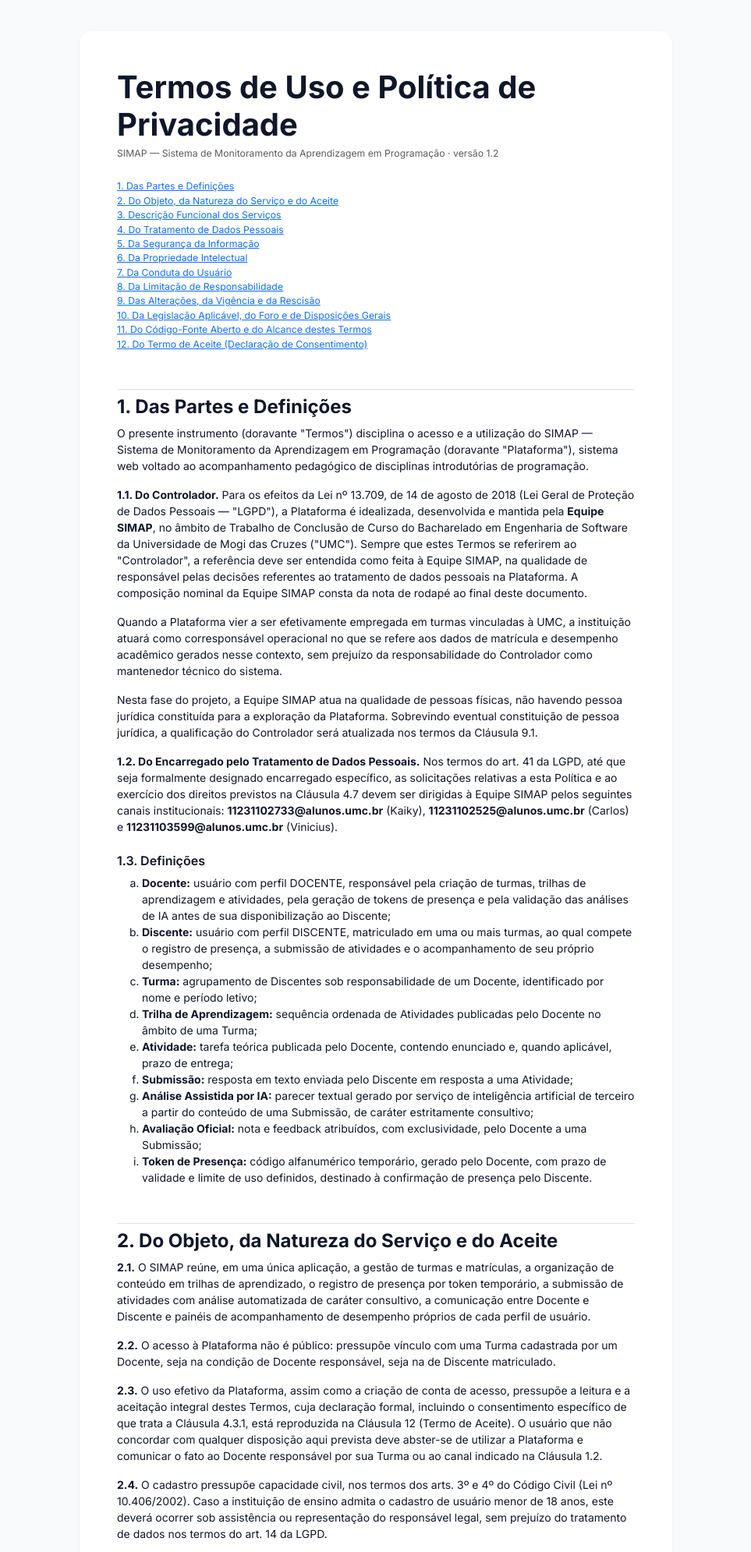
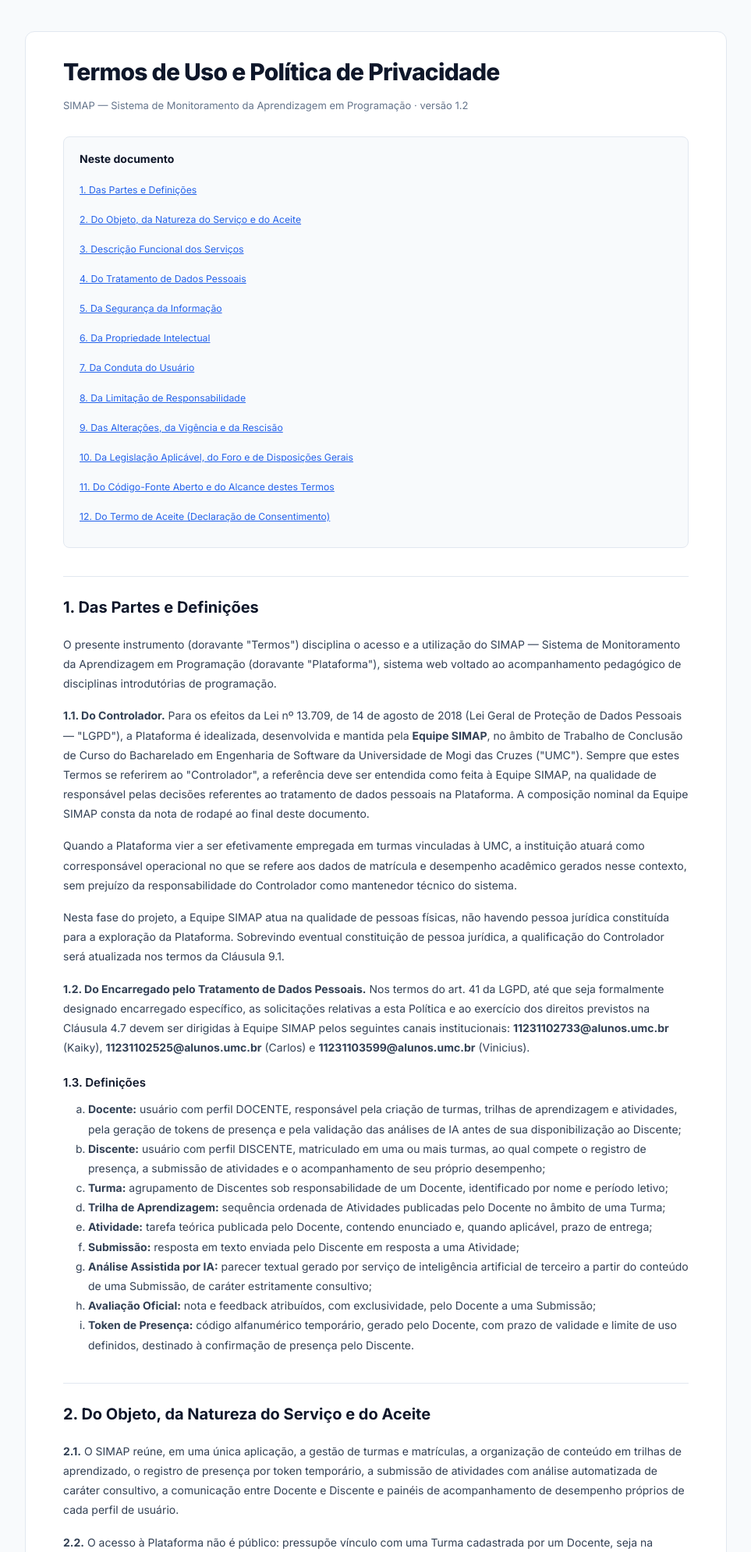
Before and after one commit to KroquevichySena/SIMAP, a Django app: page /contas/termos-de-uso/ in a window 1280 px wide. Shown: the top 1991 px of the page at 78% size, without its empty margins (158-1121 px from the left). Run offline with Django 5.2, Linux system fonts and the light colour scheme.

Commit message:
style: padroniza leitura dos termos de uso

```diff
--- a/static/css/simap.css
+++ b/static/css/simap.css
@@ -1218,6 +1218,71 @@ body.simap-app {
     overflow-wrap: anywhere;
 }
 
+.simap-termos {
+    flex-shrink: 0;
+    width: 100%;
+    max-width: 900px;
+    margin-inline: auto;
+    padding: 32px clamp(20px, 4vw, 48px);
+    color: #334155;
+    font-size: 14px;
+    line-height: 1.8;
+    overflow-wrap: anywhere;
+}
+
+.simap-termos h1 {
+    margin: 0;
+    color: var(--foreground);
+    font-size: clamp(24px, 4vw, 30px);
+    font-weight: 800;
+    line-height: 1.3;
+    letter-spacing: -.025em;
+}
+
+.simap-termos-versao {
+    margin: 12px 0 28px;
+    color: var(--muted);
+    font-size: 13px;
+}
+
+.simap-termos-indice {
+    padding: 20px;
+    border: 1px solid var(--border);
+    border-radius: 8px;
+    background-color: var(--background);
+}
+
+.simap-termos-indice h2 {
+    margin: 0 0 12px;
+    color: var(--foreground);
+    font-size: 14px;
+    font-weight: 700;
+}
+
+.simap-termos-indice a {
+    display: block;
+    padding-block: 8px;
+    color: var(--primary);
+}
+
+.simap-termos-clausula {
+    margin: 36px 0 20px;
+    padding-top: 24px;
+    border-top: 1px solid var(--border);
+    color: var(--foreground);
+    font-size: 20px;
+    font-weight: 700;
+    line-height: 1.5;
+    scroll-margin-top: 24px;
+}
+
+.simap-termos-subtitulo {
+    margin: 24px 0 12px;
+    color: var(--foreground);
+    font-size: 15px;
+    font-weight: 600;
+}
+
 .simap-auditoria-filtros {
     display: grid;
     grid-template-columns: repeat(3, minmax(0, 1fr));
--- a/usuarios/templates/usuarios/termos_de_uso.html
+++ b/usuarios/templates/usuarios/termos_de_uso.html
@@ -3,12 +3,13 @@
 {% block title %}Termos de Uso - SIMAP{% endblock %}
 
 {% block content %}
-<div class="bg-white rounded-4 shadow-sm p-4 p-md-5" style="max-width: 760px; width: 100%;">
+<article class="simap-cartao simap-termos" aria-labelledby="titulo-termos">
 
-    <h1 class="fw-bold mb-1">Termos de Uso e Política de Privacidade</h1>
-    <p class="text-muted small mb-4">SIMAP — Sistema de Monitoramento da Aprendizagem em Programação · versão {{ versao_atual }}</p>
+    <h1 id="titulo-termos">Termos de Uso e Política de Privacidade</h1>
+    <p class="simap-termos-versao">SIMAP — Sistema de Monitoramento da Aprendizagem em Programação · versão {{ versao_atual }}</p>
 
-    <nav class="mb-5">
+    <nav class="simap-termos-indice" aria-label="Índice dos termos">
+        <h2>Neste documento</h2>
         <ul class="list-unstyled small mb-0">
             <li><a href="#clausula-1">1. Das Partes e Definições</a></li>
             <li><a href="#clausula-2">2. Do Objeto, da Natureza do Serviço e do Aceite</a></li>
@@ -25,7 +26,7 @@
         </ul>
     </nav>
 
-    <h2 id="clausula-1" class="h4 fw-bold mt-5 pt-2 border-top">1. Das Partes e Definições</h2>
+    <h2 id="clausula-1" class="simap-termos-clausula">1. Das Partes e Definições</h2>
 
     <p>O presente instrumento (doravante "Termos") disciplina o acesso e a utilização do SIMAP —
         Sistema de Monitoramento da Aprendizagem em Programação (doravante "Plataforma"), sistema web
@@ -56,7 +57,7 @@
         <strong>11231102525@alunos.umc.br</strong> (Carlos) e
         <strong>11231103599@alunos.umc.br</strong> (Vinicius).</p>
 
-    <h3 class="h6 fw-semibold mt-4">1.3. Definições</h3>
+    <h3 class="simap-termos-subtitulo">1.3. Definições</h3>
     <ol type="a">
         <li><strong>Docente:</strong> usuário com perfil DOCENTE, responsável pela criação de turmas,
             trilhas de aprendizagem e atividades, pela geração de tokens de presença e pela validação
@@ -82,7 +83,7 @@
             Discente.</li>
     </ol>
 
-    <h2 id="clausula-2" class="h4 fw-bold mt-5 pt-2 border-top">2. Do Objeto, da Natureza do Serviço e do Aceite</h2>
+    <h2 id="clausula-2" class="simap-termos-clausula">2. Do Objeto, da Natureza do Serviço e do Aceite</h2>
 
     <p><strong>2.1.</strong> O SIMAP reúne, em uma única aplicação, a gestão de turmas e matrículas, a
         organização de conteúdo em trilhas de aprendizado, o registro de presença por token temporário,
@@ -106,34 +107,34 @@
         menor de 18 anos, este deverá ocorrer sob assistência ou representação do responsável legal, sem
         prejuízo do tratamento de dados nos termos do art. 14 da LGPD.</p>
 
-    <h2 id="clausula-3" class="h4 fw-bold mt-5 pt-2 border-top">3. Descrição Funcional dos Serviços</h2>
+    <h2 id="clausula-3" class="simap-termos-clausula">3. Descrição Funcional dos Serviços</h2>
 
-    <h3 class="h6 fw-semibold mt-4">3.1. Autenticação e perfis de acesso</h3>
+    <h3 class="simap-termos-subtitulo">3.1. Autenticação e perfis de acesso</h3>
     <p>O acesso é individual e nominal, mediante credenciais próprias, com controle segmentado por
         perfil: funcionalidades exclusivas de um perfil permanecem bloqueadas ao outro no nível de
         aplicação. As senhas são armazenadas exclusivamente sob a forma de hash com salt (PBKDF2), em
         nenhuma hipótese em texto plano, e as ações relevantes praticadas pelos usuários são registradas
         em log de auditoria.</p>
 
-    <h3 class="h6 fw-semibold mt-4">3.2. Gestão de turmas e matrículas</h3>
+    <h3 class="simap-termos-subtitulo">3.2. Gestão de turmas e matrículas</h3>
     <p>Ao Docente compete criar e administrar Turmas e nelas matricular Discentes, com status ativo ou
         inativo. Ao Discente é facultado o acesso somente às Trilhas e Atividades das Turmas em que
         estiver efetivamente matriculado.</p>
 
-    <h3 class="h6 fw-semibold mt-4">3.3. Trilhas de aprendizado e atividades</h3>
+    <h3 class="simap-termos-subtitulo">3.3. Trilhas de aprendizado e atividades</h3>
     <p>O conteúdo pedagógico organiza-se em Trilhas de Aprendizagem, compostas por Atividades teóricas
         com enunciado, ordem de exibição e prazo opcional de entrega. Não integra esta primeira versão
         do sistema a execução ou a correção automática de código submetido: atividades do tipo "prática"
         permanecem reservadas a versões futuras, condicionadas à disponibilização de ambiente de
         execução isolado (sandbox).</p>
 
-    <h3 class="h6 fw-semibold mt-4">3.4. Registro de presença por token temporário</h3>
+    <h3 class="simap-termos-subtitulo">3.4. Registro de presença por token temporário</h3>
     <p>Para cada aula, o Docente gera um Token de Presença com prazo de validade e limite de uso
         previamente definidos. O Discente confirma sua presença informando o token dentro do período de
         validade, sendo recusadas as tentativas realizadas com token expirado ou já esgotado. A cada
         Turma e a cada aula corresponde um único registro de presença por Discente.</p>
 
-    <h3 class="h6 fw-semibold mt-4">3.5. Submissão de atividades e Análise Assistida por Inteligência Artificial</h3>
+    <h3 class="simap-termos-subtitulo">3.5. Submissão de atividades e Análise Assistida por Inteligência Artificial</h3>
     <p>Recebida a Submissão do Discente, esta pode ser processada por serviço externo de inteligência
         artificial (Google Gemini), que retorna parecer com resumo e pontos de atenção sobre o conteúdo
         enviado. <strong>Esse parecer tem natureza estritamente consultiva e formativa: não equivale a
@@ -143,33 +144,33 @@
         Avaliação Oficial. A eventual indisponibilidade do serviço de inteligência artificial é
         registrada em log, sem prejuízo do regular registro da Submissão.</p>
 
-    <h3 class="h6 fw-semibold mt-4">3.6. Comunicação e notificações</h3>
+    <h3 class="simap-termos-subtitulo">3.6. Comunicação e notificações</h3>
     <p>O Docente pode publicar avisos e comentários vinculados às atividades da Turma. Notificações de
         caráter transacional, tais como a disponibilização de novo feedback ou o alerta ao Docente sobre
         Discentes em situação de atenção, podem ser enviadas por correio eletrônico por meio do serviço
         externo Mailgun, sempre com finalidade estritamente pedagógica e operacional, nunca
         publicitária.</p>
 
-    <h3 class="h6 fw-semibold mt-4">3.7. Painéis de desempenho</h3>
+    <h3 class="simap-termos-subtitulo">3.7. Painéis de desempenho</h3>
     <p>O Docente dispõe de indicadores agregados da Turma quanto a frequência, entregas e progressão,
         com destaque para os Discentes em situação de atenção conforme limite configurável. Ao Discente
         é facultado exclusivamente o painel individual restrito a seus próprios dados, sem acesso a
         informações de desempenho de terceiros.</p>
 
-    <h3 class="h6 fw-semibold mt-4">3.8. Limites desta primeira versão</h3>
+    <h3 class="simap-termos-subtitulo">3.8. Limites desta primeira versão</h3>
     <p>Não integram esta versão do SIMAP a execução ou a correção automática de código submetido, o
         aplicativo móvel nativo, a integração com sistemas acadêmicos institucionais, tampouco o suporte
         a múltiplas linguagens de programação além do texto livre da Submissão. A ausência dessas
         funcionalidades corresponde a escopo deliberadamente delimitado pelo Controlador, não
         configurando vício de serviço.</p>
 
-    <h2 id="clausula-4" class="h4 fw-bold mt-5 pt-2 border-top">4. Do Tratamento de Dados Pessoais</h2>
+    <h2 id="clausula-4" class="simap-termos-clausula">4. Do Tratamento de Dados Pessoais</h2>
 
     <p>O Controlador trata dados pessoais dos usuários da Plataforma nos limites e para as finalidades
         descritos nesta Cláusula, em conformidade com a LGPD e, no que couber, com a Lei nº 12.965/2014
         (Marco Civil da Internet).</p>
 
-    <h3 class="h6 fw-semibold mt-4">4.1. Dados pessoais tratados</h3>
+    <h3 class="simap-termos-subtitulo">4.1. Dados pessoais tratados</h3>
     <p>São tratadas, exclusivamente, as seguintes categorias de dados, coletadas diretamente do titular
         ou geradas pelo uso da Plataforma:</p>
     <ol type="a">
@@ -193,7 +194,7 @@
         que não insira dados dessa natureza em campos de texto livre da Plataforma, a exemplo do corpo
         de uma Submissão.</p>
 
-    <h3 class="h6 fw-semibold mt-4">4.2. Finalidades</h3>
+    <h3 class="simap-termos-subtitulo">4.2. Finalidades</h3>
     <p>Os dados referidos na Cláusula 4.1 são tratados unicamente para: (i) viabilizar o acesso
         autenticado e segmentado por perfil; (ii) administrar turmas, matrículas e trilhas de
         aprendizado; (iii) registrar e comprovar a presença em aula; (iv) processar submissões, gerar
@@ -202,7 +203,7 @@
         identificar precocemente dificuldades de aprendizagem; e (vii) preservar registros de auditoria
         e de segurança da Plataforma.</p>
 
-    <h3 class="h6 fw-semibold mt-4">4.3. Bases legais</h3>
+    <h3 class="simap-termos-subtitulo">4.3. Bases legais</h3>
     <p>O tratamento necessário ao funcionamento pedagógico da Plataforma — autenticação, gestão de
         turmas e matrículas, registro de frequência, comunicação entre Docente e Discente e manutenção
         de registros de auditoria — funda-se na execução de procedimento preliminar e na execução do
@@ -218,7 +219,7 @@
         canal indicado na Cláusula 1.2, sem prejuízo da licitude do tratamento realizado anteriormente à
         revogação.</p>
 
-    <h3 class="h6 fw-semibold mt-4">4.4. Compartilhamento com terceiros</h3>
+    <h3 class="simap-termos-subtitulo">4.4. Compartilhamento com terceiros</h3>
     <p>Para viabilizar funcionalidades específicas, o Controlador compartilha dados pessoais, na estrita
         medida necessária, com os seguintes operadores:</p>
     <ol type="a">
@@ -232,7 +233,7 @@
     <p>O Controlador não vende, não aluga e não compartilha dados pessoais com terceiros para fins de
         publicidade, prospecção comercial ou qualquer finalidade estranha às previstas nestes Termos.</p>
 
-    <h3 class="h6 fw-semibold mt-4">4.5. Transferência internacional de dados</h3>
+    <h3 class="simap-termos-subtitulo">4.5. Transferência internacional de dados</h3>
     <p>Os operadores referidos na Cláusula 4.4 processam dados em infraestrutura situada, ao menos em
         parte, fora do território nacional. Quanto ao envio de conteúdo ao Google Gemini, a
         transferência encontra fundamento no consentimento específico do titular, colhido na Cláusula
@@ -242,7 +243,7 @@
         em maior escala, os instrumentos contratuais adicionais previstos no art. 33 da LGPD perante os
         referidos operadores.</p>
 
-    <h3 class="h6 fw-semibold mt-4">4.6. Retenção e eliminação</h3>
+    <h3 class="simap-termos-subtitulo">4.6. Retenção e eliminação</h3>
     <p>Os dados de desempenho, frequência e submissão são conservados enquanto perdurar o vínculo do
         usuário com a respectiva Turma. Extinto esse vínculo — encerramento do período letivo ou
         inativação da matrícula —, os dados poderão ser retidos pelo prazo adicional estritamente
@@ -256,7 +257,7 @@
         ser alterados nem excluídos individualmente, e seu acesso é restrito à coordenação da
         Plataforma, exclusivamente para fins de segurança e apuração de incidentes.</p>
 
-    <h3 class="h6 fw-semibold mt-4">4.7. Direitos do titular</h3>
+    <h3 class="simap-termos-subtitulo">4.7. Direitos do titular</h3>
     <p>Nos termos do art. 18 da LGPD, o titular pode, mediante solicitação ao canal indicado na Cláusula
         1.2, exercer gratuitamente e a qualquer tempo os direitos de:</p>
     <ol type="a">
@@ -278,7 +279,7 @@
     <p>O acesso aos dados de desempenho permanece restrito ao próprio titular e ao Docente responsável
         pela respectiva Turma, em observância ao princípio da minimização (art. 6º, III, da LGPD).</p>
 
-    <h2 id="clausula-5" class="h4 fw-bold mt-5 pt-2 border-top">5. Da Segurança da Informação</h2>
+    <h2 id="clausula-5" class="simap-termos-clausula">5. Da Segurança da Informação</h2>
 
     <p>Em atenção ao art. 46 da LGPD, o Controlador adota as seguintes medidas técnicas e
         administrativas:</p>
@@ -304,7 +305,7 @@
         relevante aos titulares, o Controlador comunicará o fato à Autoridade Nacional de Proteção de
         Dados (ANPD) e aos titulares afetados, nos termos do art. 48 da LGPD.</p>
 
-    <h2 id="clausula-6" class="h4 fw-bold mt-5 pt-2 border-top">6. Da Propriedade Intelectual</h2>
+    <h2 id="clausula-6" class="simap-termos-clausula">6. Da Propriedade Intelectual</h2>
 
     <p><strong>6.1.</strong> O conteúdo pedagógico publicado por um Docente — trilhas, enunciados de
         atividades e avisos — permanece de titularidade do respectivo Docente e/ou da instituição de
@@ -322,7 +323,7 @@
         comercial sem autorização expressa. O código-fonte da Plataforma, distintamente, é distribuído
         sob licença de software livre, nos termos e limites tratados na Cláusula 11.</p>
 
-    <h2 id="clausula-7" class="h4 fw-bold mt-5 pt-2 border-top">7. Da Conduta do Usuário</h2>
+    <h2 id="clausula-7" class="simap-termos-clausula">7. Da Conduta do Usuário</h2>
 
     <p>Ao utilizar o SIMAP, o usuário obriga-se a:</p>
     <ol type="a">
@@ -342,7 +343,7 @@
     <p>O descumprimento destas obrigações autoriza o Controlador a suspender ou cancelar o acesso do
         usuário infrator, sem prejuízo das medidas legais cabíveis.</p>
 
-    <h2 id="clausula-8" class="h4 fw-bold mt-5 pt-2 border-top">8. Da Limitação de Responsabilidade</h2>
+    <h2 id="clausula-8" class="simap-termos-clausula">8. Da Limitação de Responsabilidade</h2>
 
     <p><strong>8.1.</strong> A Análise Assistida por IA é produzida por modelo de linguagem operado por
         terceiro e pode conter imprecisões, omissões ou interpretações equivocadas quanto ao conteúdo
@@ -359,7 +360,7 @@
         poderá ficar temporariamente indisponível para manutenção, atualização ou em razão de motivo de
         força maior, sem que disso decorra direito a indenização.</p>
 
-    <h2 id="clausula-9" class="h4 fw-bold mt-5 pt-2 border-top">9. Das Alterações, da Vigência e da Rescisão</h2>
+    <h2 id="clausula-9" class="simap-termos-clausula">9. Das Alterações, da Vigência e da Rescisão</h2>
 
     <p><strong>9.1.</strong> Estes Termos podem ser alterados a qualquer tempo, em razão da evolução
         funcional da Plataforma ou de modificação legislativa superveniente. A versão vigente é sempre
@@ -374,7 +375,7 @@
         que este perde acesso às funcionalidades restritas à Turma correspondente, preservados os dados
         de desempenho já registrados, nos termos da Cláusula 4.6.</p>
 
-    <h2 id="clausula-10" class="h4 fw-bold mt-5 pt-2 border-top">10. Da Legislação Aplicável, do Foro e de Disposições Gerais</h2>
+    <h2 id="clausula-10" class="simap-termos-clausula">10. Da Legislação Aplicável, do Foro e de Disposições Gerais</h2>
 
     <p><strong>10.1.</strong> Estes Termos são regidos pela legislação brasileira, em especial pela Lei
         nº 13.709/2018 (LGPD), pela Lei nº 12.965/2014 (Marco Civil da Internet) e pela Lei nº
@@ -391,7 +392,7 @@
     <p><strong>10.4.</strong> Dúvidas, solicitações relativas a dados pessoais ou reclamações sobre o
         funcionamento da Plataforma devem ser dirigidas ao canal indicado na Cláusula 1.2.</p>
 
-    <h2 id="clausula-11" class="h4 fw-bold mt-5 pt-2 border-top">11. Do Código-Fonte Aberto e do Alcance destes Termos</h2>
+    <h2 id="clausula-11" class="simap-termos-clausula">11. Do Código-Fonte Aberto e do Alcance destes Termos</h2>
 
     <p><strong>11.1.</strong> O código-fonte da Plataforma é disponibilizado publicamente no repositório
         mantido pelo Controlador, sob Licença MIT, a qual autoriza qualquer pessoa a usar, copiar,
@@ -416,7 +417,7 @@
         Controlador definido na Cláusula 1.1, que não exerce ingerência, supervisão ou responsabilidade
         alguma sobre instalações independentes do código aberto.</p>
 
-    <h2 id="clausula-12" class="h4 fw-bold mt-5 pt-2 border-top">12. Do Termo de Aceite (Declaração de Consentimento)</h2>
+    <h2 id="clausula-12" class="simap-termos-clausula">12. Do Termo de Aceite (Declaração de Consentimento)</h2>
 
     <p>Em cumprimento ao dever de obtenção de consentimento específico e destacado para a transferência
         internacional de dados descrita na Cláusula 4.5, a declaração de aceite apresentada ao usuário
@@ -444,10 +445,10 @@
     <p class="text-muted small">Mogi das Cruzes/SP, 26 de setembro de 2026.</p>
 
     {% if request.user.is_authenticated %}
-        <a href="{% url 'core:dashboard' %}" class="btn btn-outline-primary mt-3">← Voltar</a>
+        <a href="{% url 'core:dashboard' %}" class="simap-botao simap-botao-secundario">← Voltar</a>
     {% else %}
-        <a href="{% url 'login' %}" class="btn btn-outline-primary mt-3">← Voltar para o login</a>
+        <a href="{% url 'login' %}" class="simap-botao simap-botao-secundario">← Voltar para o login</a>
     {% endif %}
 
-</div>
+</article>
 {% endblock %}
```
